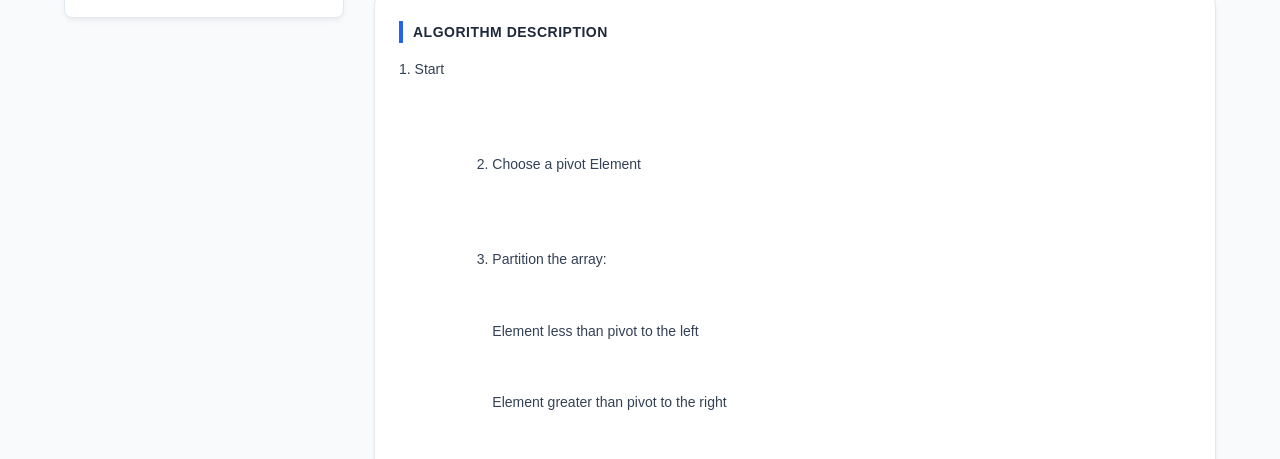
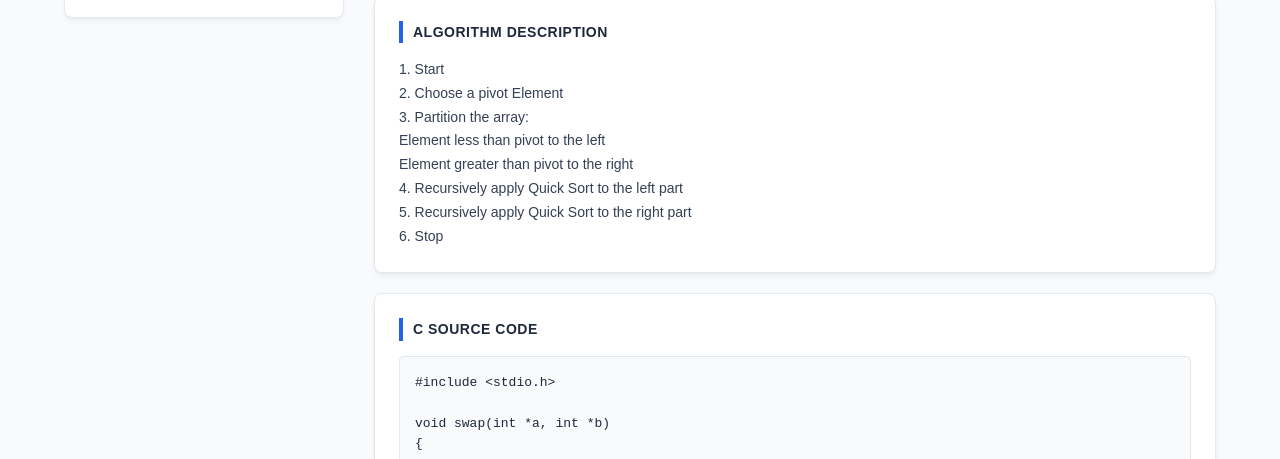
Before and after one commit to venu1409/DS, a plain HTML site: page Quick_Sort.html in a window 1280 px wide. Shown: the part 341-800 px from the top of the page. Drawn offline with Linux system fonts and the light colour scheme.

Commit message:
Fix HTML encoding issues in Quick_Sort.html

```diff
--- a/Quick_Sort.html
+++ b/Quick_Sort.html
@@ -469,7 +469,7 @@
         const OPERATIONS_DATA = {
         "quick-sort": {
                 "name": "Quick Sort",
-                "algorithm": "1. Start\n\n\n\n                    2. Choose a pivot Element\n\n\n\n                    3. Partition the array:\n\n\n                        Element less than pivot to the left\n\n\n                        Element greater than pivot to the right\n\n\n\n                    4. Recursively apply Quick Sort to the left part\n\n\n\n                    5. Recursively apply Quick Sort to the right part\n\n\n\n                    6. Stop",
+                "algorithm": "1. Start\n2. Choose a pivot Element\n3. Partition the array:\nElement less than pivot to the left\nElement greater than pivot to the right\n4. Recursively apply Quick Sort to the left part\n5. Recursively apply Quick Sort to the right part\n6. Stop",
                 "code": "#include <stdio.h>\n\nvoid swap(int *a, int *b)\n{\n    int temp = *a;\n    *a = *b;\n    *b = temp;\n}\n\nint partition(int arr[], int low, int high)\n{\n    int pivot = arr[high];\n    int i = low - 1;\n\n    for(int j = low; j < high; j++)\n    {\n        if(arr[j] < pivot)\n        {\n            i++;\n            swap(&arr[i], &arr[j]);\n        }\n    }\n\n    swap(&arr[i + 1], &arr[high]);\n    return i + 1;\n}\n\nvoid quickSort(int arr[], int low, int high)\n{\n    if(low < high)\n    {\n        int pi = partition(arr, low, high);\n\n        quickSort(arr, low, pi - 1);\n        quickSort(arr, pi + 1, high);\n    }\n}\n\nint main()\n{\n    int arr[] = {50, 20, 40, 10, 30};\n    int n = 5;\n\n    quickSort(arr, 0, n - 1);\n\n    printf(\"Sorted array:\\n\");\n    for(int i = 0; i < n; i++)\n        printf(\"%d \", arr[i]);\n\n    return 0;\n}",
                 "complexity": "O(n log n)"
         }
```
